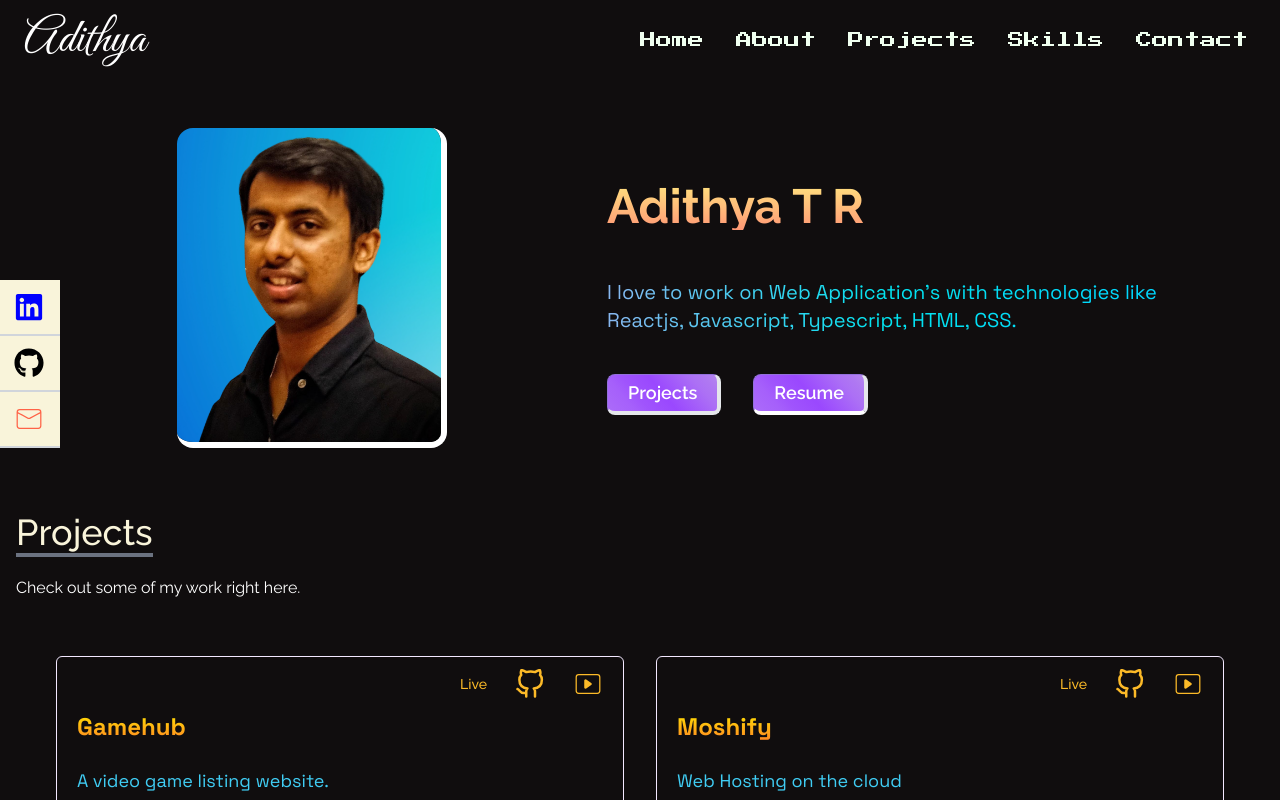
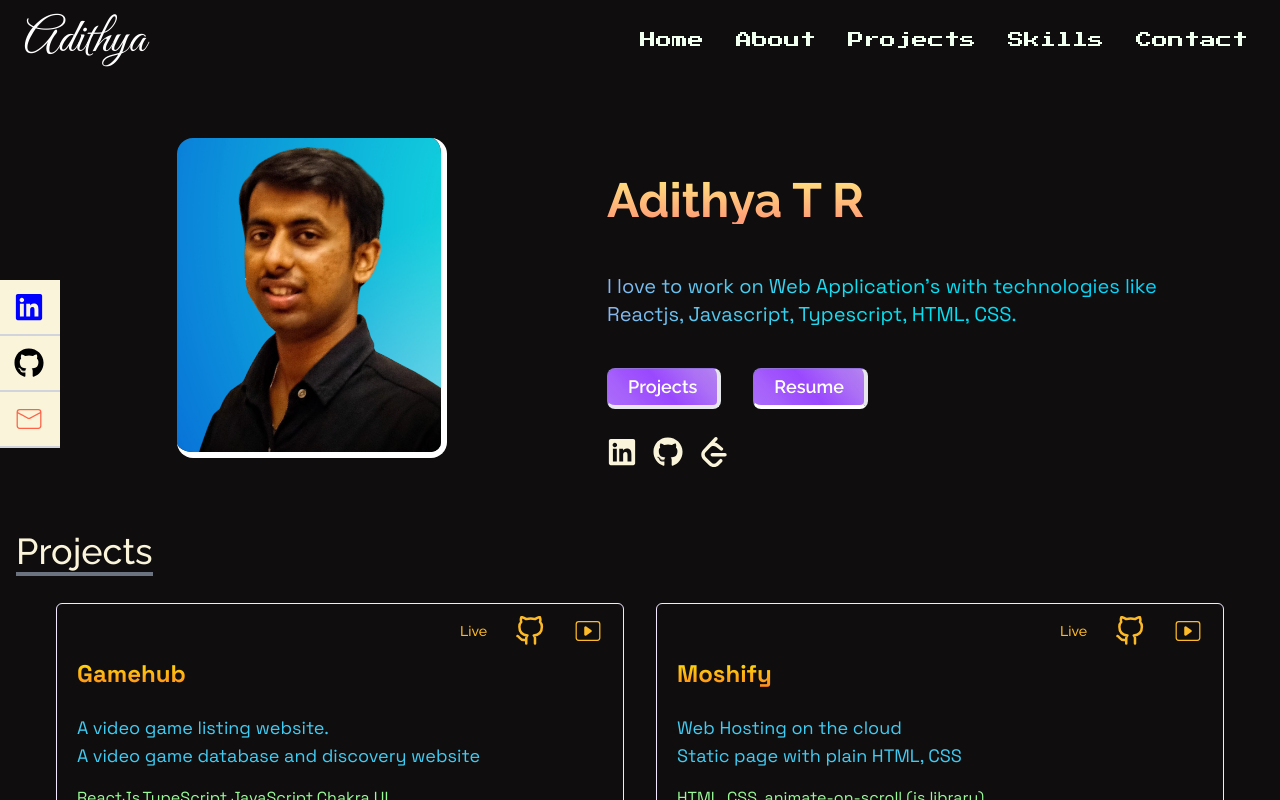
Before and after one commit to adithya61/portfolio, a React (Vite) app: page / in a window 1280 px wide. Shown: the top 800 px of the page. Built offline with nearby package versions, Linux system fonts and the light colour scheme; a web font is replaced by a local one.

Commit message:
add external links

```diff
--- a/src/components/Home.jsx
+++ b/src/components/Home.jsx
@@ -1,5 +1,7 @@
 import heroImage from "../assets/images/profile_picture.png";
 import { Link } from "react-scroll";
+import { FaGithub, FaLinkedin } from "react-icons/fa";
+import { SiLeetcode } from "react-icons/si";
 
 const Home = () => {
   return (
@@ -43,7 +45,7 @@ const Home = () => {
             <a
               href="https://chiti.netlify.app/assets/resume.pdf"
               target="_blank"
-              rel="noreferrer"
+              rel="noopener noreferrer"
               className=" group text-lg text-white font-semibold w-fit px-5 py-1
                  my-2 flex items-center rounded-lg border-r-4 border-b-4
                   border-b-white border-l-[1px] border-t-[1px]
@@ -51,6 +53,25 @@ const Home = () => {
                  cursor-pointer"
             >
               Resume
+            </a>
+          </div>
+          {/* Socials */}
+          <div className="flex gap-4">
+            <a
+              href="https://www.linkedin.com/in/adithya61/"
+              target="_blank"
+              rel="noopener noreferrer"
+            >
+              <FaLinkedin size={30} />
+            </a>
+            <a href="https://github.com/adithya61/" rel="noopener noreferrer">
+              <FaGithub size={30} />
+            </a>
+            <a
+              href="https://leetcode.com/u/adithya61/"
+              rel="noopener noreferrer"
+            >
+              <SiLeetcode size={30} />
             </a>
           </div>
         </div>
--- a/src/components/Projects.jsx
+++ b/src/components/Projects.jsx
@@ -68,7 +68,6 @@ const Projects = () => {
           >
             Projects
           </p>
-          <p className="py-6">Check out some of my work right here.</p>
         </div>
         {/* cards */}
         <div
@@ -87,7 +86,7 @@ const Projects = () => {
                     className="cursor-pointer
                         border-mango text-sm font-medium text-mango rounded-md "
                     target="_blank"
-                    rel="noreferrer"
+                    rel="noopener noreferrer"
                   >
                     Live
                   </a>
@@ -95,7 +94,7 @@ const Projects = () => {
                 <a
                   href={project["github-link"]}
                   target="_blank"
-                  rel="noreferrer"
+                  rel="noopener noreferrer"
                 >
                   <FiGithub
                     className="cursor-pointer"
@@ -107,7 +106,7 @@ const Projects = () => {
                   <a
                     href={project["video-link"]}
                     target="_blank"
-                    rel="noreferrer"
+                    rel="noopener noreferrer"
                   >
                     <CiYoutube
                       className="cursor-pointer"
```
